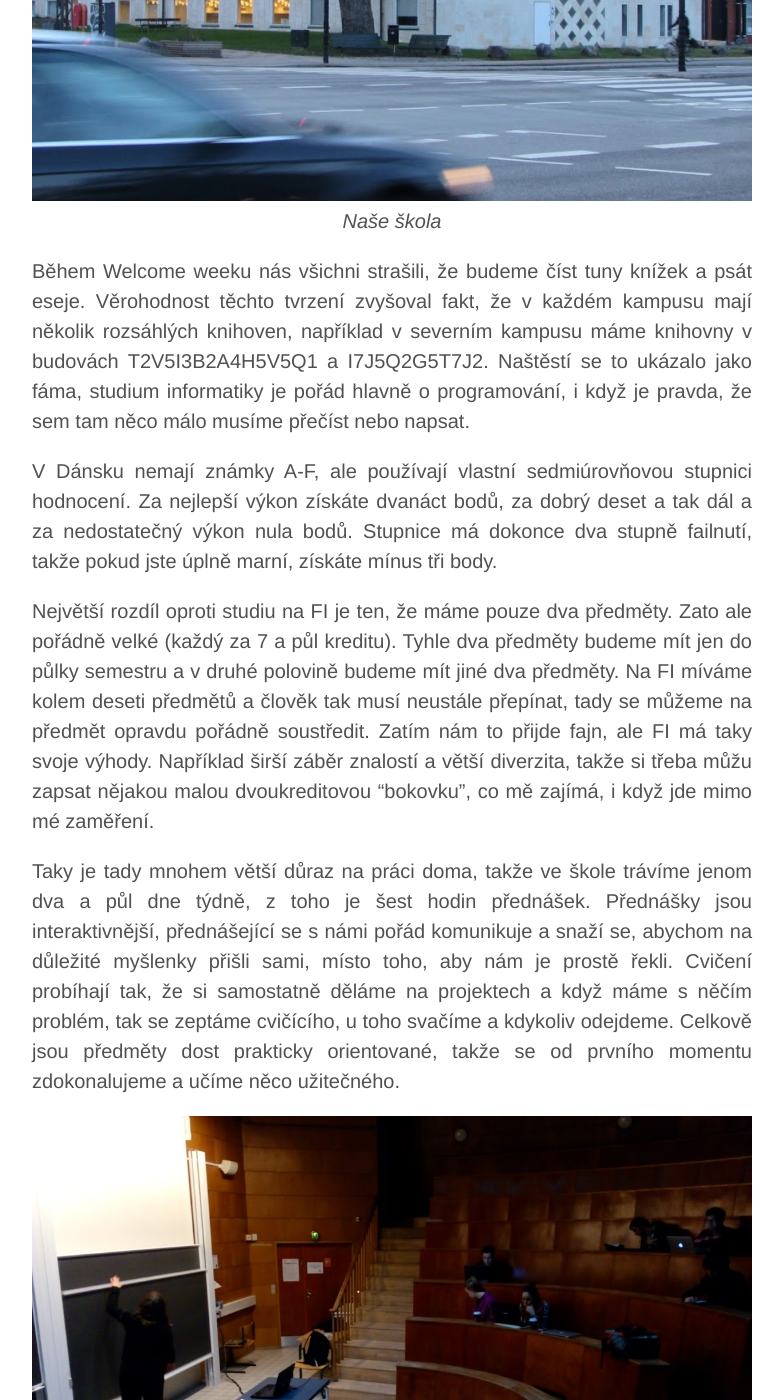
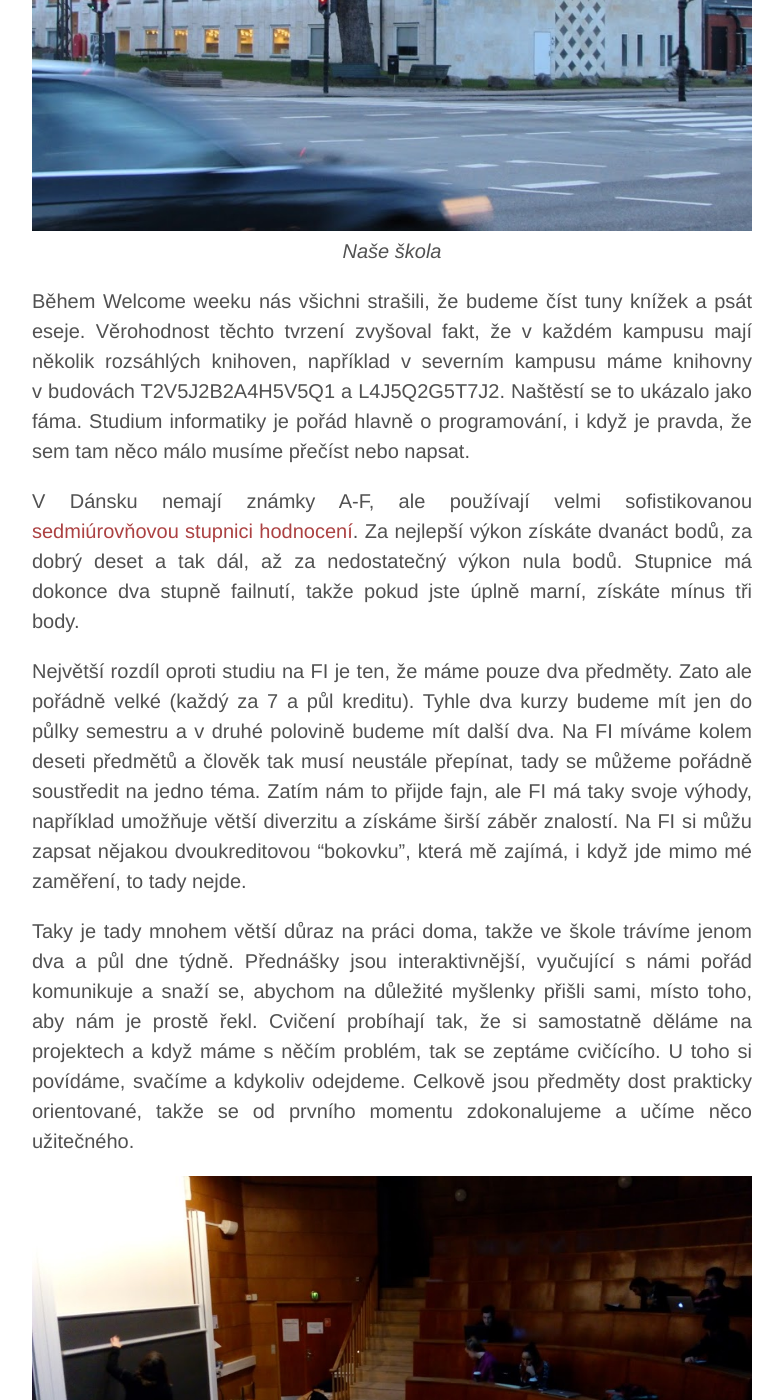
Before and after one commit to effa/erasmus, a Jekyll site: the page built from _posts/2016-02-22-studujeme.md, in a window 1280 px wide and 1400 px high, scrolled down 914 px. Shown: the whole window, without its empty margins (248-1032 px from the left). Built offline with Jekyll 4.4.1, drawn with Linux system fonts in a browser that asks for light colours; comment, search, counter and statistics services are not loaded; some of the changed text lies outside the part shown.

Commit message:
Post 4 done

```diff
--- a/_posts/2016-02-22-studujeme.md
+++ b/_posts/2016-02-22-studujeme.md
@@ -5,57 +5,61 @@
 
 Je to tak. My tady opravdu i studujeme!
 Mezi vším tím seznamováním, prohlížením památek, sportováním, vařením a tancováním si sem tam najdeme čas i na školu.
-Abyste si mohli udělat představu, tak vám v tomhle článku řekneme něco o dánském školství, o naší škole a o předmětech, které tady studujeme.
+Abyste si nemysleli, že kecáme, tak vám v&nbsp;tomhle článku řekneme něco o&nbsp;dánském školství, o&nbsp;naší škole a o&nbsp;předmětech, které tady studujeme.
 
-Naše škola je [University of Copenhagen](http://www.ku.dk/english/), která nemá samostatnou fakultu informatiky,
-takže spadáme pod katedru informatiky v rámci přírodovědecké fakulty.
+Naše škola, [University of Copenhagen](http://www.ku.dk/english/), nemá samostatnou fakultu informatiky,
+takže spadáme pod přírodovědeckou fakultu.
+To ale vůbec nevadí, protože jedna z jejích kateder se věnuje informatice a tím pádem je tady dostatek informatických předmětů.
 Univerzita má několik kampusů po celé Kodani.
-Přírodovědecká fakulta má sídlo v severním kampusu (Østerbro H3Q1A0G5),
+Přírodovědecká fakulta má sídlo v&nbsp;severním kampusu (Østerbro H3Q1A0G5),
 který je blízko našich kolejí.
 Do školy jezdíme na kole přes park. Cesta nezabere ani patnáct minut.
 
 {% include img caption="Naše škola" path="/img/post4/budova-skoly.jpg" %}
 
 Během Welcome weeku nás všichni strašili, že budeme číst tuny knížek a psát eseje.
-Věrohodnost těchto tvrzení zvyšoval fakt, že v každém kampusu mají několik rozsáhlých knihoven,
-například v severním kampusu máme knihovny v budovách T2V5I3B2A4H5V5Q1 a I7J5Q2G5T7J2.
-Naštěstí se to ukázalo jako fáma, studium informatiky je pořád hlavně o programování, i když je pravda, že sem tam něco málo musíme přečíst nebo napsat.
+Věrohodnost těchto tvrzení zvyšoval fakt, že v&nbsp;každém kampusu mají několik rozsáhlých knihoven,
+například v&nbsp;severním kampusu máme knihovny v&nbsp;budovách T2V5J2B2A4H5V5Q1 a L4J5Q2G5T7J2.
+Naštěstí se to ukázalo jako fáma.
+Studium informatiky je pořád hlavně o&nbsp;programování, i když je pravda, že sem tam něco málo musíme přečíst nebo napsat.
 
-V Dánsku nemají známky A-F, ale používají vlastní sedmiúrovňovou stupnici hodnocení.
-Za nejlepší výkon získáte dvanáct bodů, za dobrý deset a tak dál a za nedostatečný výkon nula bodů.
+V&nbsp;Dánsku nemají známky A-F, ale používají velmi sofistikovanou [sedmiúrovňovou stupnici hodnocení](https://cs.wikipedia.org/wiki/Folkeskole).
+Za nejlepší výkon získáte dvanáct bodů, za dobrý deset a tak dál, až za nedostatečný výkon nula bodů.
 Stupnice má dokonce dva stupně failnutí, takže pokud jste úplně marní, získáte mínus tři body.
 
 Největší rozdíl oproti studiu na FI je ten, že máme pouze dva předměty. Zato ale pořádně velké (každý za 7 a půl kreditu).
-Tyhle dva předměty budeme mít jen do půlky semestru a v druhé polovině budeme mít jiné dva předměty.
-Na FI míváme kolem deseti předmětů a člověk tak musí neustále přepínat, tady se můžeme na předmět opravdu pořádně soustředit.
-Zatím nám to přijde fajn, ale FI má taky svoje výhody. Například širší záběr znalostí a větší diverzita, takže si třeba můžu zapsat nějakou malou dvoukreditovou "bokovku", co mě zajímá, i když jde mimo mé zaměření.
+Tyhle dva kurzy budeme mít jen do půlky semestru a v&nbsp;druhé polovině budeme mít další dva.
+Na FI míváme kolem deseti předmětů a člověk tak musí neustále přepínat, tady se můžeme pořádně soustředit na jedno téma.
+Zatím nám to přijde fajn, ale FI má taky svoje výhody, například
+umožňuje větší diverzitu a získáme širší záběr znalostí.
+Na FI si můžu zapsat nějakou dvoukreditovou "bokovku", která mě zajímá, i když jde mimo mé zaměření, to tady nejde.
 
-Taky je tady mnohem větší důraz na práci doma, takže ve škole trávíme jenom dva a půl dne týdně, z toho je šest hodin přednášek.
-Přednášky jsou interaktivnější, přednášející se s námi pořád komunikuje a snaží se, abychom na důležité myšlenky přišli sami, místo toho, aby nám je prostě řekli.
-Cvičení probíhají tak, že si samostatně děláme na projektech a když máme s něčím problém, tak se zeptáme cvičícího,
-u toho svačíme a kdykoliv odejdeme.
+Taky je tady mnohem větší důraz na práci doma, takže ve škole trávíme jenom dva a půl dne týdně.
+Přednášky jsou interaktivnější, vyučující s&nbsp;námi pořád komunikuje a snaží se, abychom na důležité myšlenky přišli sami, místo toho, aby nám je prostě řekl.
+Cvičení probíhají tak, že si samostatně děláme na projektech a když máme s&nbsp;něčím problém, tak se zeptáme cvičícího.
+U&nbsp;toho si povídáme, svačíme a kdykoliv odejdeme.
 Celkově jsou předměty dost prakticky orientované, takže se od prvního momentu zdokonalujeme a učíme něco užitečného.
 
 {% include img caption="Přednáškovka Y3H1N5G4T1K5V5" path="/img/post4/lille-up1.jpg" %}
 
-Prvním naším předmětem je V5Y3O4X3I3N1L2Y2 *Metody analýzy dat*, ve kterém si tak různě hrajeme z daty v Pythonu, vizualizujeme, testujeme hypotézy, aplikujeme na ně strojové učení a tak.
-Během semestru budeme mít pět domácích úkolů, které vždy zahrnují něco naprogramovat a napsat k tomu report.
+Prvním naším předmětem je V5Y3Q2X3K1N1L2Y2 *Metody analýzy dat*, ve kterém si hrajeme s&nbsp;daty v&nbsp;Pythonu, vizualizujeme, testujeme hypotézy, aplikujeme na ně strojové učení a tak.
+Během semestru budeme mít pět projektů, které vždy vyžadují něco naprogramovat a napsat k&nbsp;tomu report.
 Závěrečná zkouška pak bude zase ve formě úkolu, na jehož vypracování budeme mít několik dní.
-První úkol, který jsme už odevzdali, se zabýval analýzou objemu plic kuřáků a nekuřáků.
-Navzdory očekávání byl průměrný objem plic kuřáku v našich datech větší než objem plic nekuřáků, a to dokonce statisticky významně (což jsme ověřili pomocí [dvouvýběrového t-testu](https://cs.wikipedia.org/wiki/T_test)).
-Další analýzou dat jsme odhalili příčinu: v našich datech bylo hodně malých dětí, kteří jsou všichni nekuřáci, ale přitom mají malý objem plic.
-Kouření je pouze jedním z faktorů ovlivňujících objem plic, roli hraje i věk, hmotnost a další parametry.
+První projekt, který jsme už odevzdali, se zabýval analýzou objemu plic kuřáků a nekuřáků.
+Navzdory očekávání byl průměrný objem plic kuřáku v&nbsp;našich datech větší než objem plic nekuřáků, a to dokonce statisticky významně (což jsme ověřili pomocí [dvouvýběrového t-testu](https://cs.wikipedia.org/wiki/T_test)).
+Další analýzou dat jsme odhalili příčinu: v&nbsp;našich datech bylo hodně malých dětí, kteří jsou všichni nekuřáci, ale přitom mají malý objem plic.
+Kouření je pouze jedním z&nbsp;faktorů ovlivňujících objem plic, roli hraje i věk, hmotnost a další parametry.
 
-{% include img caption="Objem plic kuřáků a nekuřáků" path="/img/post4/boxplot.png" %}
+{% include img caption="Objem plic kuřáků a nekuřáků. Červená čára značí medián, modrý obdélník polovinu subjektů." path="/img/post4/boxplot.png" %}
 
-Naším druhým předmětem je W4A1T5 *Web Science*, což je tak obecný název, že si pod ním nelze nic představit, ale v podstatě jde zase o práci se spoustou dat (získaných z webu), trocha zpracování přirozeného jazyka, strojové učení a doporučovací systémy.
+Naším druhým předmětem je W4A1T5 *Web Science*, což je tak obecný název, že si pod ním nelze nic představit, ale v&nbsp;podstatě jde zase o&nbsp;práci se spoustou dat (získaných z&nbsp;webu), zpracování přirozeného jazyka, strojové učení a doporučovací systémy.
 Takže rozhodně pro nás dost zajímavé a relevantní.
-Ani tento předmět nemá klasickou závěrečnou zkoušku, známka se určí z dvou projektů, které vypracujeme v průběhu semestru.
+Ani tento předmět nemá klasickou závěrečnou zkoušku, známka se určí z&nbsp;dvou projektů, které vypracujeme v&nbsp;průběhu semestru.
 Kromě toho budeme anonymně hodnotit projekty spolužáků a kvalita poskytnuté zpětné vazby taky ovlivní naši známku.
-Cílem prvního projektu je reprodukovat výzkum o predikci míry očkování v dalších letech.
-K predikci používáme jednak data o očkování v minulosti a jednak četnost hledání informací o různých vakcínách na Googlu.
+Cílem prvního projektu je reprodukovat výzkum o&nbsp;predikci míry očkování v&nbsp;dalších letech.
+K&nbsp;predikci používáme jednak data o&nbsp;očkování v&nbsp;minulosti a jednak četnost hledání informací o&nbsp;různých vakcínách na Googlu.
 
-Bezva věc je, že se tady všude povaluje spousta tabulí (na chodbě, v kantýně, na záchodu V4W5Z1U1E4I3).  Nemohli jsme se ubránit jednu z nich využít a zadokazovat si všemi oblíbenou třetí Riceovu větu.
-Šlo o tabuli A3X3M1R1H3N1 v místnosti M3G2Q1X3P4Q4 (nebo možná to byla místnost M3H1P2X3P4T1, ale to je úplně jedno).
+Bezva věc je, že se tady všude povaluje spousta tabulí (na chodbě, v&nbsp;kantýně, na záchodu V4W5Z1U1E4J2).  Nemohli jsme se ubránit jednu z&nbsp;nich využít a zadokazovat si všemi oblíbenou třetí Riceovu větu.
+Šlo o&nbsp;tabuli A3X3M1R1H3N1 v&nbsp;místnosti M3G2Q1X3P4Q4 (nebo možná to byla místnost M3H1P2X3P4T1, ale to je úplně jedno).
 
 {% include img caption="Důkaz třetí Riceovy věty" path="/img/post4/riceova-veta.jpg" %}
```
Also changed, not shown: img/post4/boxplot.png.
